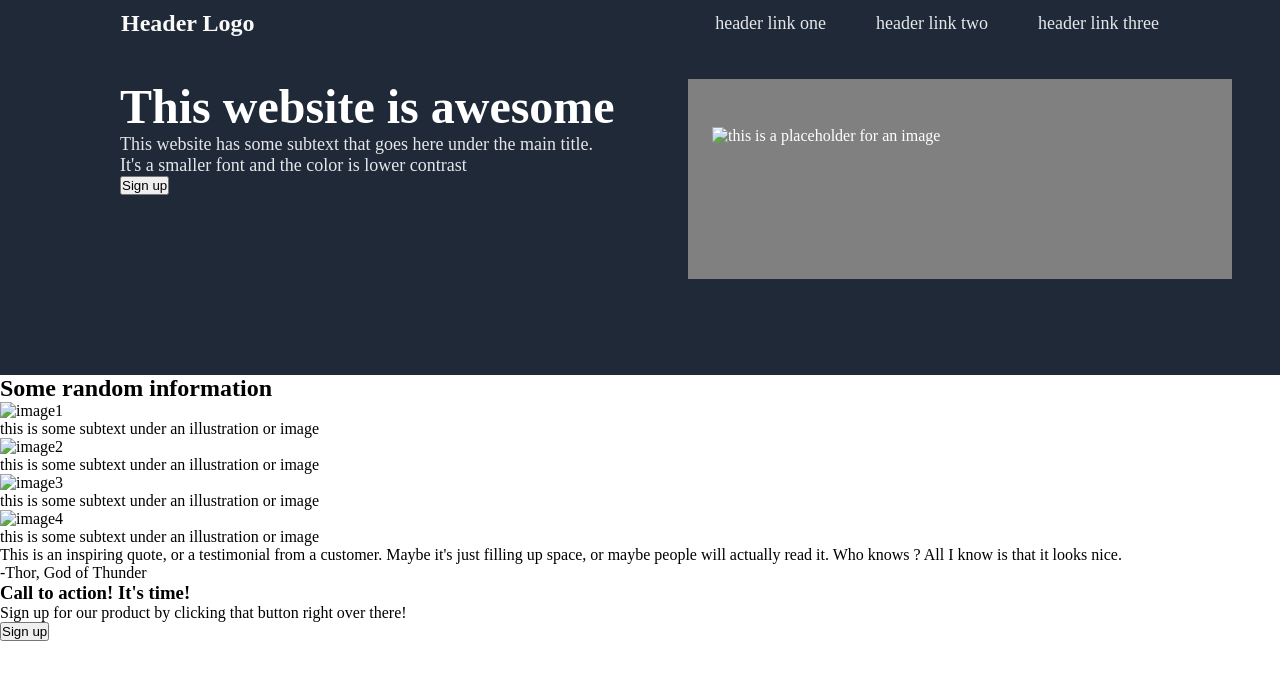
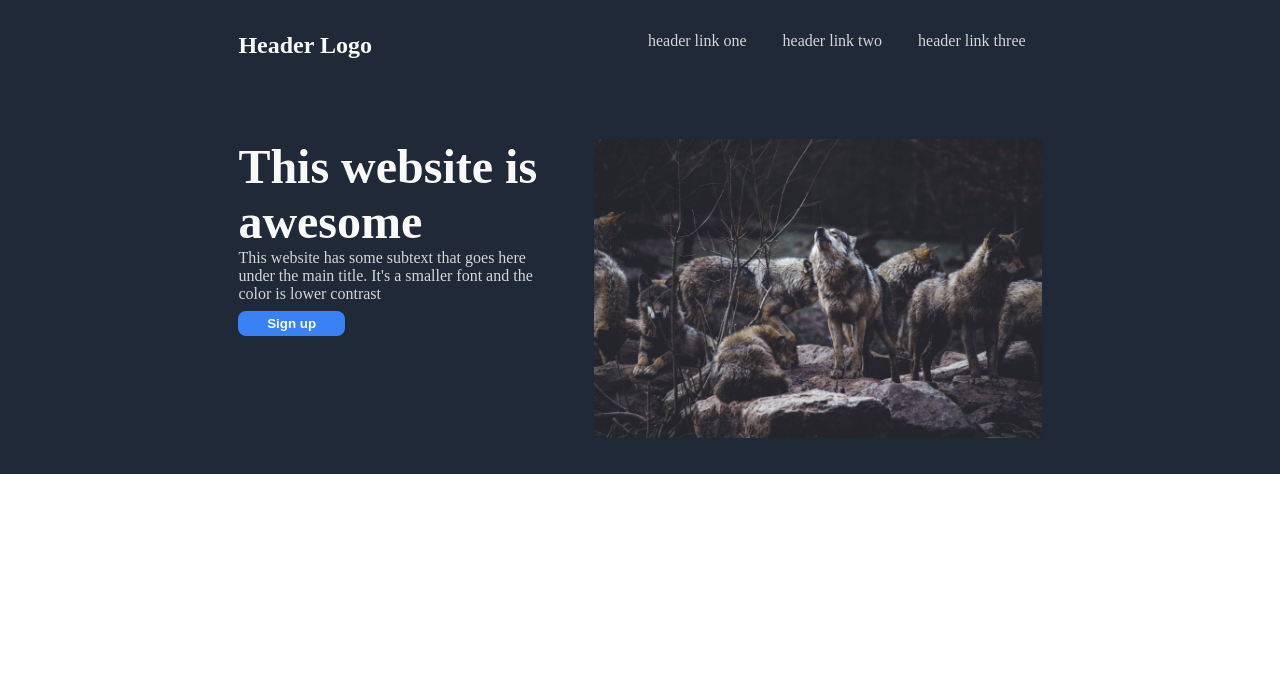
Before and after one commit to OlivierPineau-qc/Odin-Landing-Page, a plain HTML site: page index.html in a window 1280 px wide. Drawn offline with Linux system fonts and the light colour scheme.

Commit message:
Hero section done

```diff
--- a/index.html
+++ b/index.html
@@ -8,60 +8,30 @@
   <link rel="stylesheet" href="style.css">
 </head>
 <body>
-  <!--HEADER-->
-  <div class="header-container dark-background">
-    <p class="header-logo-text">Header Logo</p>
-    <nav class="nav-container">
-      <a>header link one</a>
-      <a>header link two</a>
-      <a>header link three</a>
+  <div class="hero-background">
+    <!-- NAVBAR -->
+    <nav class="flex-nav-container-row hero-container">
+      <div class="padding-items">
+        <a href="#" class="header-logo">Header Logo</a>
+      </div>
+      <div class="padding-items">
+        <a href="#" class="space-between-right-nav">header link one</a>
+        <a href="#" class="space-between-right-nav">header link two</a>
+        <a href="#" class="space-between-right-nav">header link three</a>
+      </div>
     </nav>
-  </div>
 
-  <!--HERO-->
-  <div class="dark-background hero-section">
-    <div class="half-width hero-cta">
-      <h1 class="awesome-website-text">This website is awesome</h1>
-      <p class="awesome-website-subtext">This website has some subtext that goes here under the main title. It's a smaller font and the color is lower contrast</p>
-      <button>Sign up</button>
-    </div>
-
-    <div class="half-width hero-image">
-      <img alt="this is a placeholder for an image"/>
+    <!-- HERO -->
+    <div class="hero-container-spacing hero-container">
+      <div class="padding-items">
+        <h1 class="hero-main-text">This website is awesome</h1>
+        <p class="hero-secondary-text">This website has some subtext that goes here under the main title. It's a smaller font and the color is lower contrast</p>
+        <button class="sign-up-button">Sign up</button>
+      </div>
+      <div class="padding-items">
+        <img class="hero-image" src="./Project-Image/wolves_hero_odin-landing-page.jpg" />
+      </div>
     </div>
   </div>
-
-  <!--MAIN-->
-  <main>
-    <h2>Some random information</h2>
-    <!--IMAGE WITH SUBTEXT-->
-    <div>
-      <img alt="image1" />
-      <p>this is some subtext under an illustration or image</p>
-    </div>
-    <div>
-      <img alt="image2" />
-      <p>this is some subtext under an illustration or image</p>
-    </div>
-    <div>
-      <img alt="image3" />
-      <p>this is some subtext under an illustration or image</p>
-    </div>
-    <div>
-      <img alt="image4" />
-      <p>this is some subtext under an illustration or image</p>
-    </div>
-  </main>
-
-  <section>
-    <p>This is an inspiring quote, or a testimonial from a customer. Maybe it's just filling up space, or maybe people will actually read it. Who knows ? All I know is that it looks nice.</p>
-    <p>-Thor, God of Thunder</p>
-  </section>
-
-  <footer>
-    <h3>Call to action! It's time!</h3>
-    <p>Sign up for our product by clicking that button right over there!</p>
-    <button>Sign up</button>
-  </footer>
 </body>
 </html>
--- a/style.css
+++ b/style.css
@@ -1,64 +1,84 @@
+:root {
+  --main-dark-background-color: #1F2937;
+  --main-text-color: #F9FaF8;
+  --secondary-text-color: #d6d6d6;
+  --button-cta-color: #3882F6;
+}
+
 * {
   margin: 0;
   padding: 0;
   box-sizing: border-box;
 }
 
-.dark-background {
-  background-color: #1F2937;
-  color: white;
+a {
+  text-decoration: none;
+  color: var(--main-text-color);
 }
 
-.header-container {
-  padding: 10px 25px;
+.hero-background {
+  margin: 0;
+  padding: 2rem 2rem;
+  background-color: var(--main-dark-background-color);
   display: flex;
+  flex-direction: column;
+  justify-content: center;
+}
+
+.hero-container {
+  margin-left: 15%;
+  margin-right: 15%;
+  width: 70%;
+}
+
+.header-logo {
+  font-size: 1.5rem;
+  font-weight: bold;
+}
+
+.flex-nav-container-row {
+  display: flex;
+  flex-direction: row;
   justify-content: space-between;
 }
 
-.header-logo-text {
-  font-size: 24px ;
-  font-weight: bold;
-  color: #F9FAF8;
-  margin-left: 6rem;
+.padding-items {
+  padding: 0 1.5rem;
 }
 
-.nav-container {
-  display: flex;
-  justify-content: center;
-  align-items: center;
-  gap: 50px;
-  margin-right: 6rem;
-  font-size: 18px;
-  color: #E5E7EB;
+.space-between-right-nav {
+  margin: 0 1rem;
+  color: var(--secondary-text-color);
 }
 
-.hero-section {
+.hero-container-spacing {
+  margin-top: 5rem;
   display: flex;
-  padding-bottom: 4rem;
+  flex-direction: row;
+  justify-content: space-between;
 }
 
-.half-width {
-  width: 45%;
+.hero-main-text {
+  font-size: 3rem;
+  font-weight: bolder;
+  color: var(--main-text-color);
 }
 
-.hero-cta {
-  margin-left: 6rem;
-  padding: 2rem 1.5rem;
+.hero-secondary-text {
+  font-size: 1rem;
+  color: var(--secondary-text-color);
 }
 
 .hero-image {
-  background-color: gray;
-  margin: 2rem 3rem;
-  padding: 3rem 1.5rem;
-  height: 200px;
+  width: 28rem;
 }
 
-.awesome-website-text {
-  font-size: 48px;
-  font-weight: extra-bold;
+.sign-up-button {
+  color: var(--main-text-color);
+  font-weight: bold;
+  background-color: var(--button-cta-color);
+  padding: 0.3rem 1.8rem;
+  margin: 0.5rem 0;
+  border-radius: 8px;
+  border: none;
 }
-
-.awesome-website-subtext {
-  font-size: 18px;
-  color: #E5E7EB;
-}
```
Also changed, not shown: Project-Image/wolves_hero_odin-landing-page.jpg (added).
